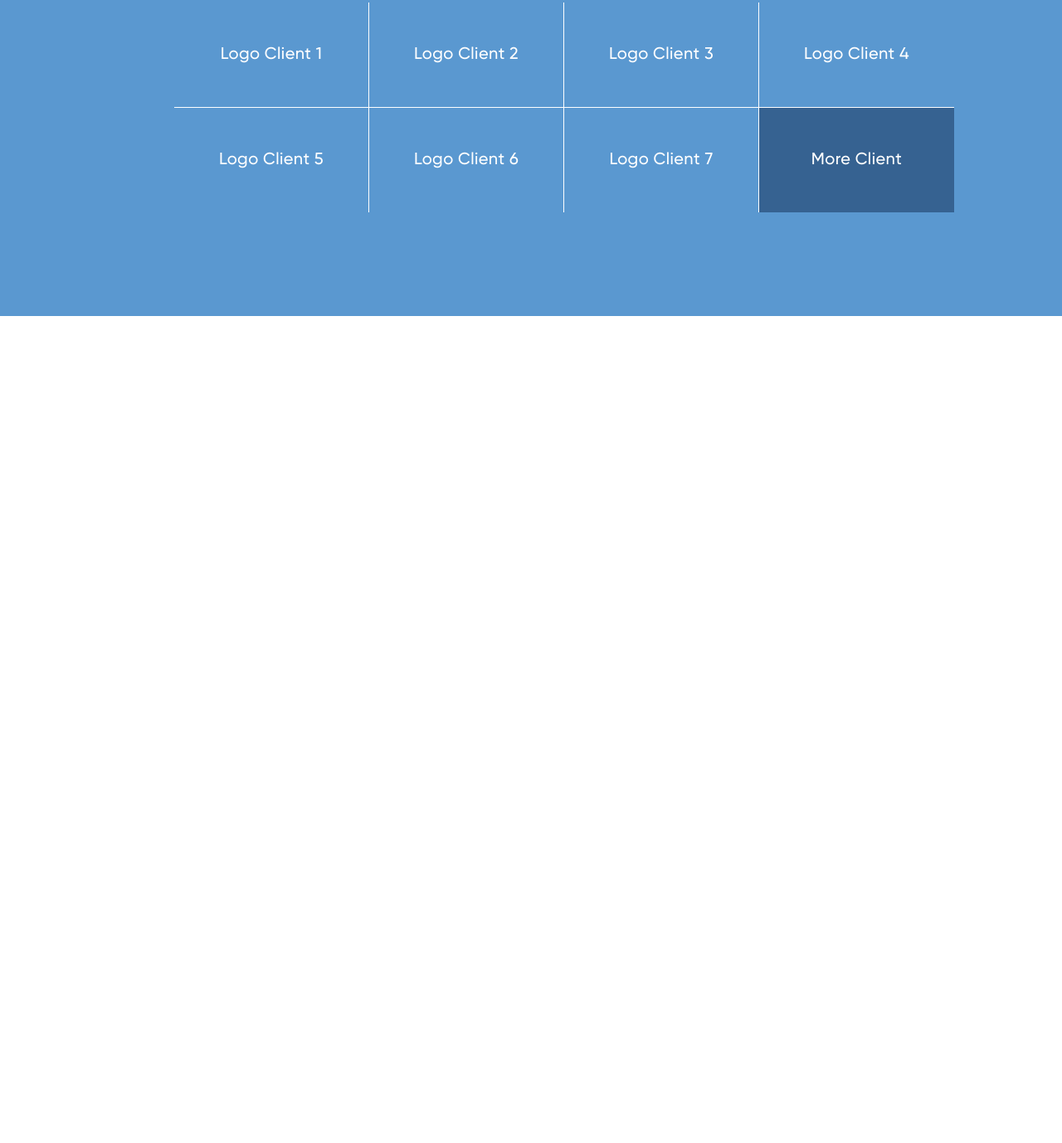
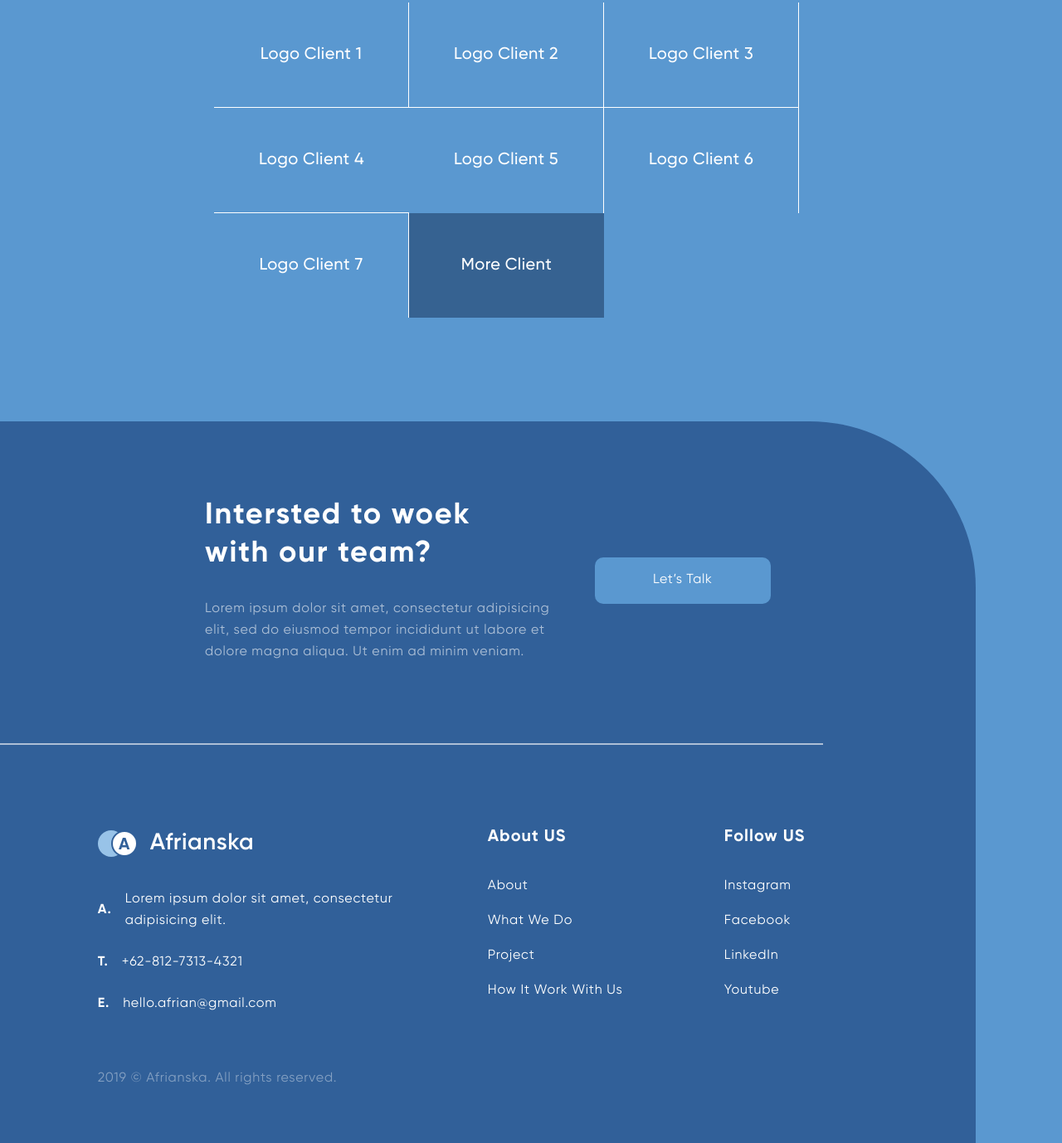
Before and after one commit to Hlopunoff/digital-element-landing, a website built with webpack: page src/index.html in a window 1280 px wide. Shown: the part 2574-3952 px from the top of the page at 83% size. Before the commit the page ends 2955 px from the top, so only its background shows below. Built offline with nearby package versions, Linux system fonts and the light colour scheme; files whose address does not match are found by name.

Commit message:
2 remaining sections uncuding footer are done

```diff
--- a/src/index.html
+++ b/src/index.html
@@ -9,7 +9,7 @@
 <body>
     <header class="header">
         <nav class="header__nav">
-            <a href="#" class="header__logo">
+            <a href="#" class="logo">
                 <img src="./assets/icons/logo-dark.svg" alt="landing logo">
             </a>
             <div class="header__menu" tabindex="0"></div>
@@ -96,6 +96,75 @@
                     </a>
                 </ul>
             </div>
+            <section class="cta">
+                <div class="container">
+                    <div class="cta__wrap">
+                        <div class="cta__info">
+                            <h2 class="cta__title">Intersted to woek with our team?</h2>
+                            <p class="cta__descr">Lorem ipsum dolor sit amet, consectetur adipisicing elit, sed do eiusmod tempor incididunt ut labore et dolore magna aliqua. Ut enim ad minim veniam.</p>
+                        </div>
+                        <button class="cta__btn">Let’s Talk</button>
+                    </div>
+                </div>
+                <div class="divider"></div>
+                <footer class="footer">
+                    <div class="container">
+                        <div class="footer__wrap">
+                            <ul class="footer__col">
+                                <a class="footer__logo" href="#">
+                                    <img src="./assets/icons/logo-light.svg" alt="footer logo" class="footer__img">
+                                    <span class="footer__logoName">Afrianska</span>
+                                </a>
+                                <ul class="footer__contacts">
+                                    <li class="footer__contact">
+                                        <strong>A.</strong>
+                                        <span class="footer__contactText">Lorem ipsum dolor sit amet, consectetur adipisicing elit.</span>
+                                    </li>
+                                    <li class="footer__contact">
+                                        <strong>T.</strong>
+                                        <a href="tel:+6281273134321" class="footer__contactText">+62-812-7313-4321</a>
+                                    </li>
+                                    <li class="footer__contact">
+                                        <strong>E.</strong>
+                                        <a href="mailto:hello.afrian@gmail.com" class="footer__contactText">hello.afrian@gmail.com</a>
+                                    </li>
+                                </ul>
+                            </ul>
+                            <ul class="footer__col">
+                                <h3 class="footer__colHeading">About US</h3>
+                                <li class="footer__colItem">
+                                    <a href="#" class="footer__colLink">About</a>
+                                </li>
+                                <li class="footer__colItem">
+                                    <a href="#" class="footer__colLink">What We Do</a>
+                                </li>
+                                <li class="footer__colItem">
+                                    <a href="#" class="footer__colLink">Project</a>
+                                </li>
+                                <li class="footer__colItem">
+                                    <a href="#" class="footer__colLink">How It Work With Us</a>
+                                </li>
+                            </ul>
+                            <ul class="footer__col">
+                                <h3 class="footer__colHeading">Follow US</h3>
+                                <li class="footer__coItem">
+                                    <a href="#" class="footer__colLink">Instagram</a>
+                                </li>
+                                <li class="footer__coItem">
+                                    <a href="#" class="footer__colLink">Facebook</a>
+                                </li>
+                                <li class="footer__coItem">
+                                    <a href="#" class="footer__colLink">LinkedIn</a>
+                                </li>
+                                <li class="footer__coItem">
+                                    <a href="#" class="footer__colLink">Youtube</a>
+                                </li>
+                            </ul>
+                        </div>
+                        <span class="footer__copyright">2019 © Afrianska. All rights reserved.</span>
+                    </div>
+                </footer>
+            </section>
         </section>
     </main>
 </body>
--- a/src/index.scss
+++ b/src/index.scss
@@ -29,3 +29,5 @@ h1, p {
 @import './styles/promo';
 @import './styles/services';
 @import './styles/clients';
+@import './styles/cta';
+@import './styles/footer';
--- a/src/styles/clients.scss
+++ b/src/styles/clients.scss
@@ -5,8 +5,9 @@
     background-color: $bg-secondary;
     border-top-left-radius: 200px;
     color: $text-secondary;
-    padding: toEm(96, 16) toEm(16, 16) toEm(125, 16) toEm(96, 16);
+    padding: toEm(96, 16) toEm(16, 16) 0 0;
     &__head {
+        padding-left: toEm(96, 16);
         display: flex;
         align-items: center;
         column-gap: toEm(10, 16);
@@ -25,6 +26,7 @@
         opacity: 0.6;
     }
     &__list {
+        padding-left: toEm(96, 16);
         margin-top: toEm(110, 16);
         display: grid;
         grid-template-columns: repeat(auto-fit, toEm(235, 16));
--- /dev/null
+++ b/src/styles/cta.scss
@@ -0,0 +1,55 @@
+@import './func';
+@import './vars';
+.cta {
+    margin-top: clamp(toEm(80, 16), 10vw, toEm(125, 16));
+    padding: clamp(toEm(65, 16), 10vw, toEm(91, 16)) 0 clamp(toEm(45, 16), 10vw, toEm(64, 16)) 0;
+    background-color: $bg-ternary;
+    border-top-right-radius: 200px;
+    width: 93%;
+    display: flex;
+    flex-direction: column;
+    row-gap: clamp(toEm(60, 16), 10vw, toEm(96, 16));
+    &__wrap {
+        display: flex;
+        align-items: center;
+        justify-content: space-between;
+        column-gap: toEm(10, 16);
+    }
+    &__info {
+        width: 66%;
+    }
+    &__title {
+        max-inline-size: toEm(350, 36);
+        font-size: toRem(36);
+        line-height: toPrc(46, 36);
+        letter-spacing: 0.05em;
+        color: $text-secondary;
+    }
+    &__descr {
+        margin-top: toEm(32, 16);
+        font-size: toRem(16);
+        line-height: toPrc(26, 16);
+        letter-spacing: 0.05em;
+        color: $text-secondary;
+        opacity: 0.6;
+        max-width: toEm(460, 16);
+    }
+    &__btn {
+        border: none;
+        padding: toEm(15, 16) clamp(toEm(40, 16), 7vw, toEm(70, 16));
+        border-radius: 10px;
+        background-color: $bg-secondary;
+        font-size: toRem(16);
+        line-height: toPrc(26, 16);
+        letter-spacing: 0.04em;
+        color: $text-secondary;
+        cursor: pointer;
+    }
+
+    .divider {
+        width: 84.4%;
+        height: 2px;
+        background-color: #fff;
+        opacity: 0.6;
+    }
+}
--- /dev/null
+++ b/src/styles/footer.scss
@@ -0,0 +1,70 @@
+.footer {
+    &__wrap {
+        display: grid;
+        grid-template-columns: 2fr 1fr 1fr;
+        column-gap: clamp(toEm(50, 16), 10vw, toEm(100, 16));
+    }
+    &__col {
+        display: flex;
+        flex-direction: column;
+        row-gap: toEm(16, 16);
+        list-style-type: none;
+    }
+    &__logo {
+        margin-bottom: toEm(16, 16);
+        display: flex;
+        align-items: center;
+        column-gap: toEm(15, 16);
+        text-decoration: none;
+        &Name {
+            font-size: toRem(28);
+            line-height: toPrc(46, 28);
+            letter-spacing: 0.02em;
+            font-weight: 600;
+            color: $text-secondary;
+        }
+    }
+    &__contacts {
+        display: flex;
+        flex-direction: column;
+        row-gap: toEm(24, 16);
+    }
+    &__contact {
+        display: flex;
+        align-items: center;
+        column-gap: toEm(16, 16);
+        & strong {
+            font-size: toRem(16);
+            line-height: toPrc(26, 16);
+            letter-spacing: 0.05em;
+        }
+        &Text {
+            text-decoration: none;
+            font-size: toRem(16);
+            line-height: toPrc(26, 16);
+            letter-spacing: 0.05em;
+            color: $text-secondary;
+        }
+    }
+    &__colHeading {
+        margin-bottom: toEm(16, 20);
+        font-size: toRem(20);
+        line-height: toPrc(30, 20);
+        letter-spacing: 0.05em;
+    }
+    &__colLink {
+        text-decoration: none;
+        font-size: toRem(16);
+        line-height: toPrc(26, 16);
+        letter-spacing: 0.05em;
+        color: $text-secondary;
+    }
+    &__copyright {
+        display: inline-block;
+        margin-top: clamp(toEm(40, 16), 5vw, toEm(64, 16));
+        font-size: toRem(16);
+        line-height: toPrc(26, 16);
+        letter-spacing: 0.05em;
+        opacity: 0.4;
+    }
+}
--- a/src/styles/services.scss
+++ b/src/styles/services.scss
@@ -15,9 +15,12 @@
     }
     &__title {
         color: $text-ternary;
-        font-size: toRem(36);
+        font-size: clamp(toRem(28), 5vw, toRem(36));
         line-height: toPrc(46, 36);
         letter-spacing: 0.05em;
+        @media (max-width: 567px) {
+            text-align: center;
+        }
     }
     &__card {
         box-shadow: 5px 20px 50px rgba(16, 112, 177, 0.2);
```
